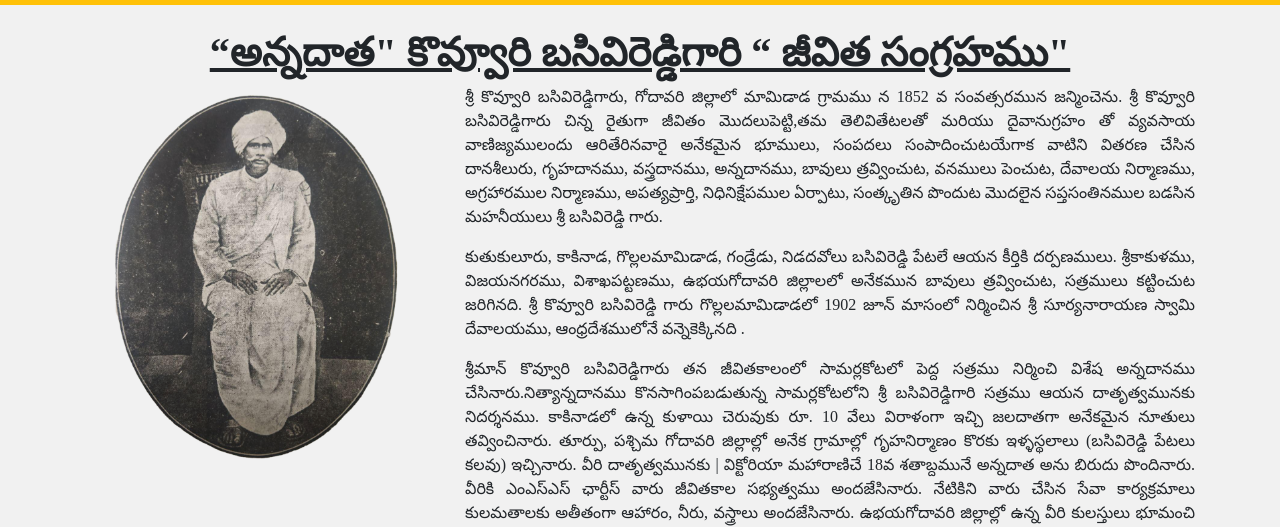
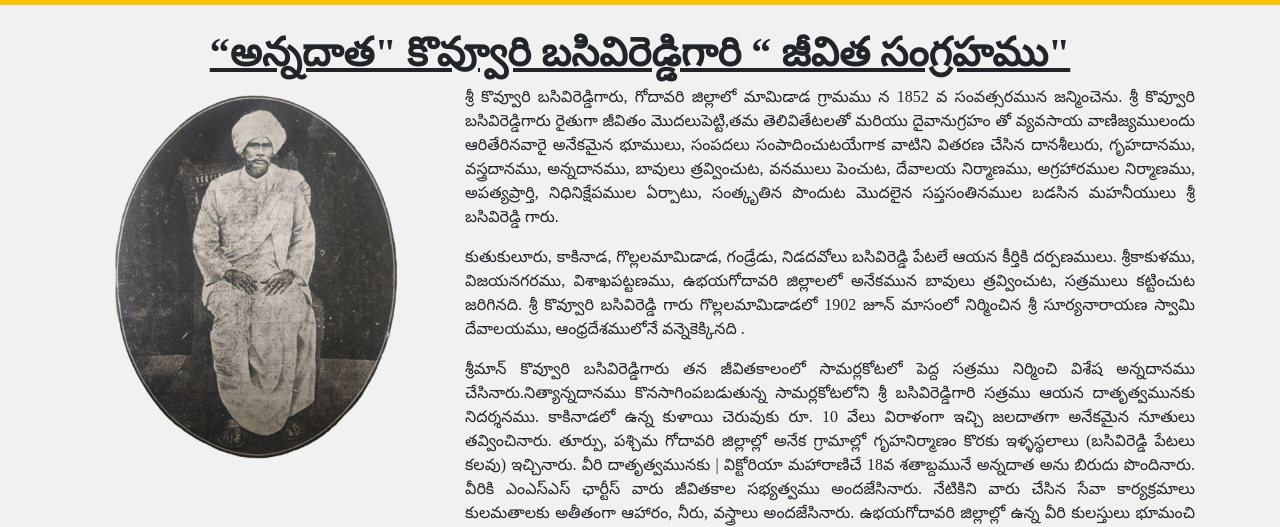
Before and after one commit to srisuryanaryanaswamydevasthanam/-srisuryanaryanaswamydevasthanam.github.io-, a plain HTML site: page about-founder.html in a window 1280 px wide. Shown: the part 261-788 px from the top of the page. Drawn offline with nearby package versions, Linux system fonts and the light colour scheme; a web font is replaced by a local one.

Commit message:
Update about-founder.html

```diff
--- a/about-founder.html
+++ b/about-founder.html
@@ -115,7 +115,7 @@
             <div class="col-lg-8 col-sm-12 text-justify ">
                 <p>శ్రీ కొవ్వూరి బసివిరెడ్డిగారు, గోదావరి జిల్లాలో మామిడాడ గ్రామము న 1852 వ సంవత్సరమున
                     జన్మించెను.
-                    శ్రీ కొవ్వూరి బసివిరెడ్డిగారు చిన్న రైతుగా జీవితం మొదలుపెట్టి,తమ తెలివితేటలతో మరియు
+                    శ్రీ కొవ్వూరి బసివిరెడ్డిగారు రైతుగా జీవితం మొదలుపెట్టి,తమ తెలివితేటలతో మరియు
                     దైవానుగ్రహం తో వ్యవసాయ వాణిజ్యములందు ఆరితేరినవారై అనేకమైన భూములు, సంపదలు
                     సంపాదించుటయేగాక వాటిని వితరణ చేసిన దానశీలురు, గృహదానము, వస్త్రదానము, అన్నదానము, బావులు
                     త్రవ్వించుట, వనములు పెంచుట, దేవాలయ నిర్మాణము, అగ్రహారముల నిర్మాణము, అపత్యప్రార్తి,
```
